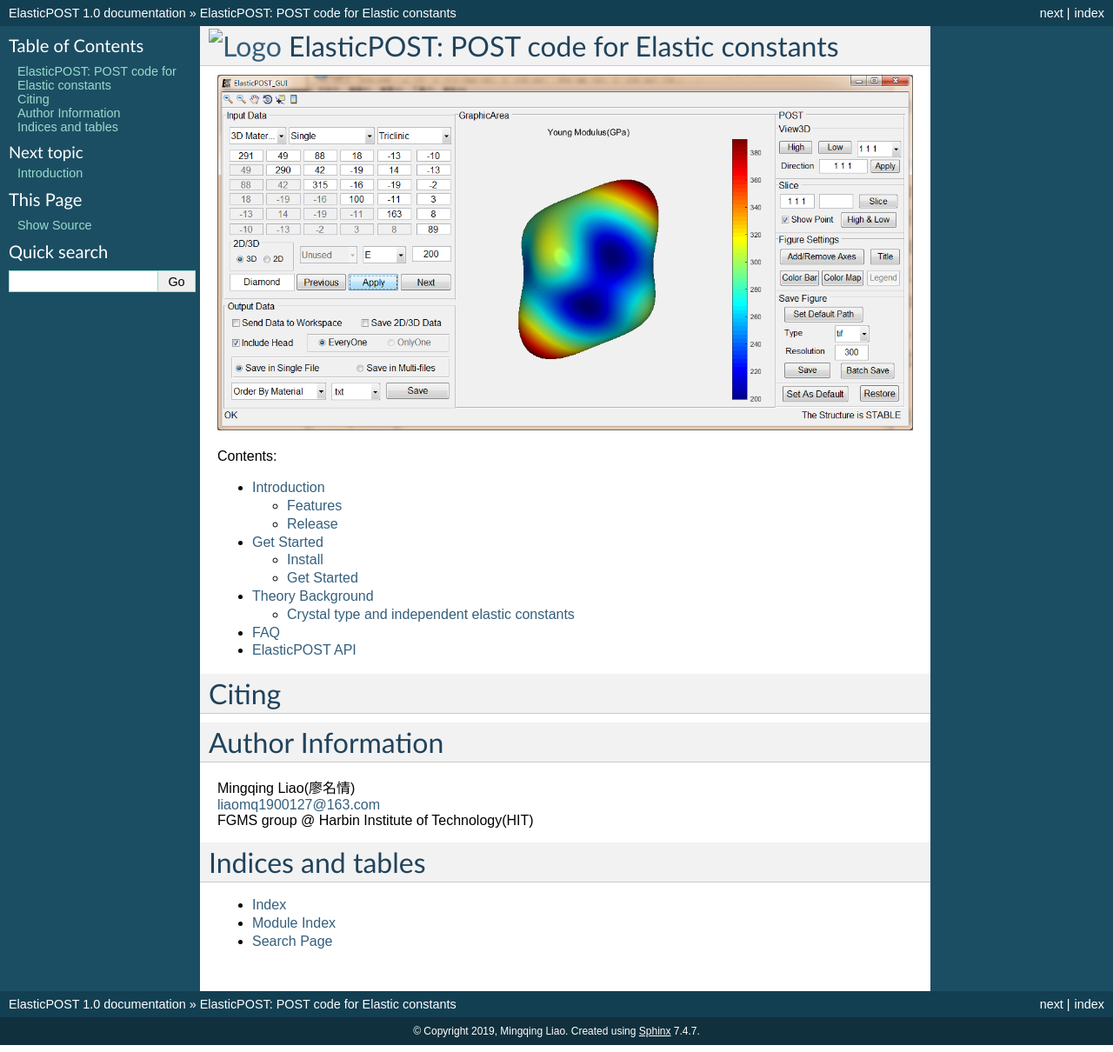
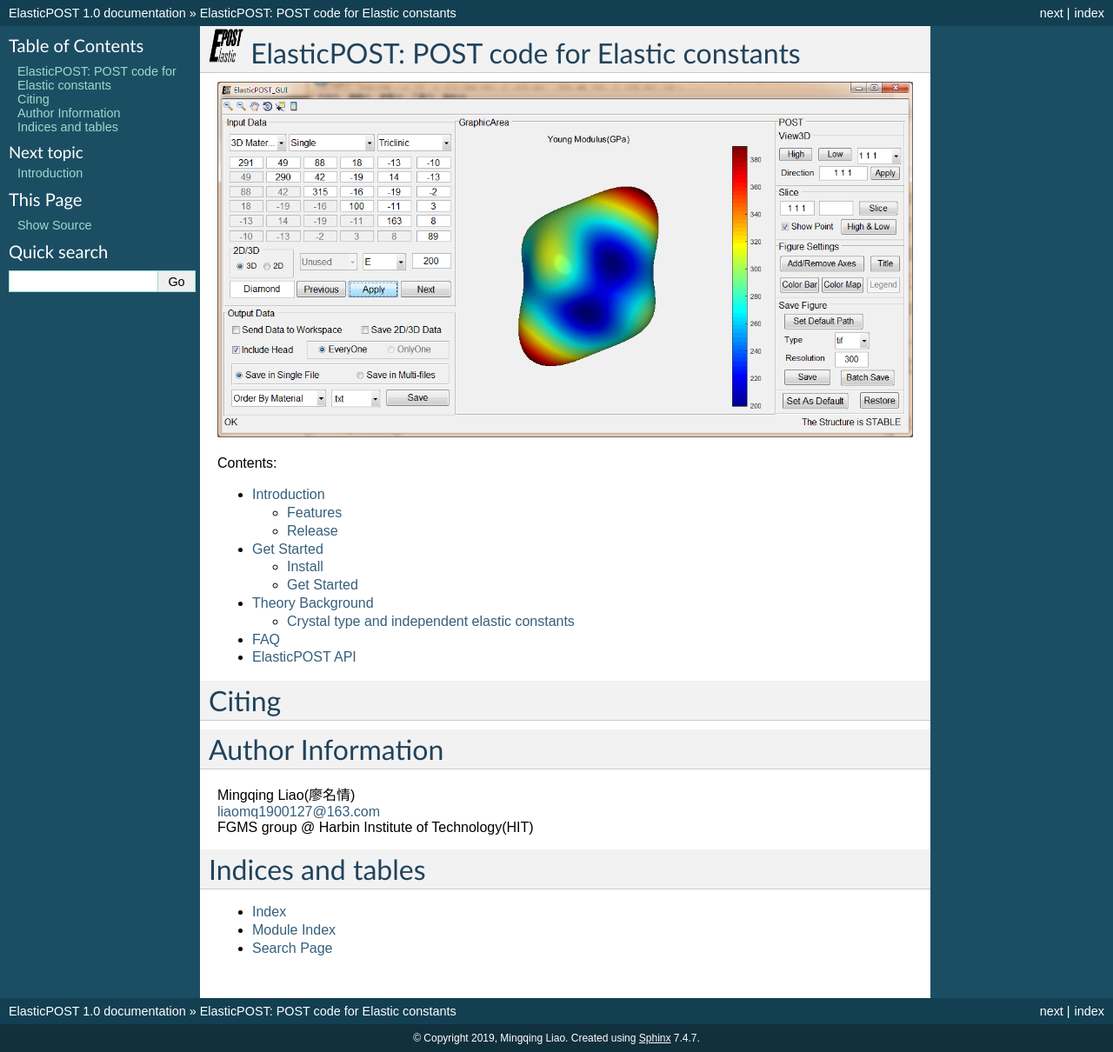
Before and after one commit to hitliaomq/ElasticPOST, a Sphinx documentation site: the page built from docs/index.rst, in a window 1280 px wide. Shown: the whole page at 87% size. Built offline with Sphinx 7.4.7, drawn with Linux system fonts in a browser that asks for light colours; pages that are not in the unit, such as notebooks, are missing from menus.

```diff
--- a/docs/index.rst
+++ b/docs/index.rst
@@ -3,7 +3,7 @@
    You can adapt this file completely to your liking, but it should at least
    contain the root `toctree` directive.
 
-.. |logo| image:: ElasticPOST_LOGO.png
+.. |logo| image:: images/ElasticPOST_LOGO.png
           :height: 30pt
           :width: 30pt
           :alt: Logo
```
Also changed, not shown: README.md (+4 -0 lines).
